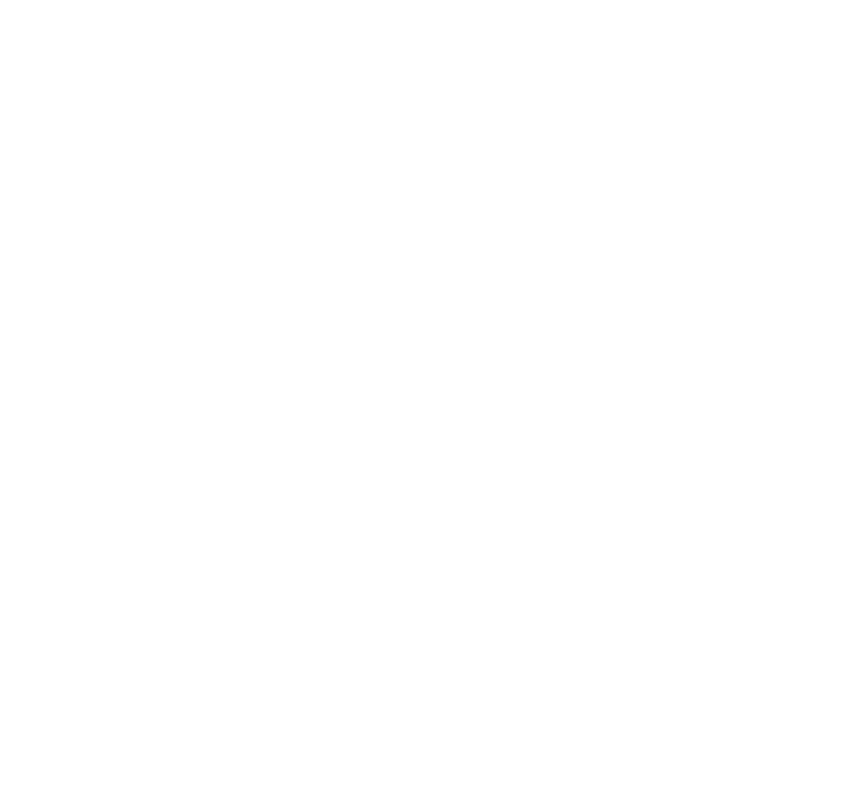
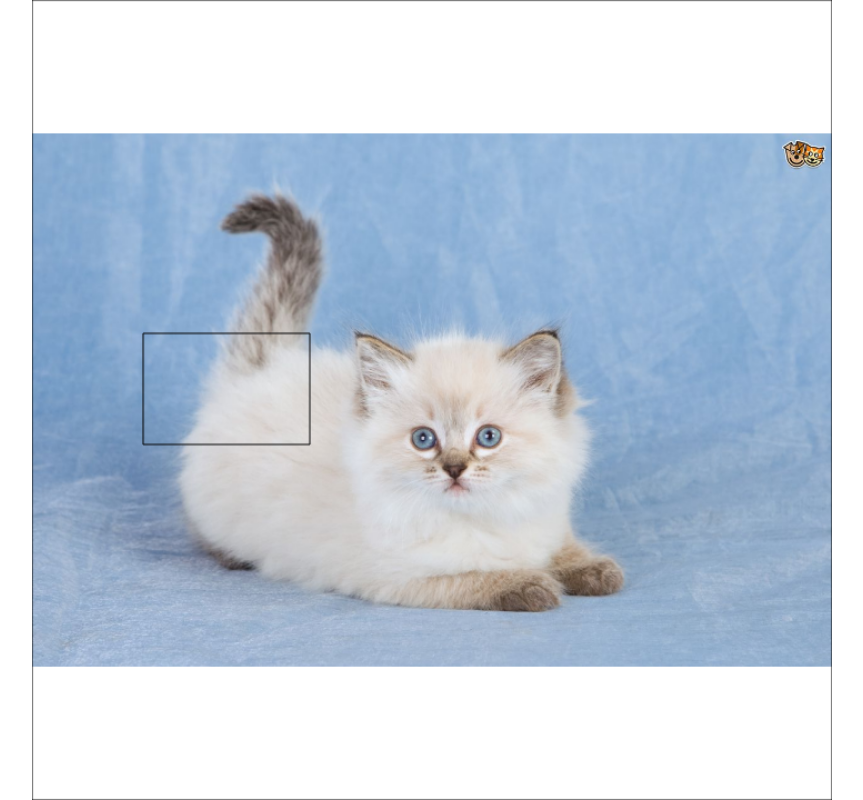
Before and after one commit to twally3/ProjectDreamscape, a website: page public/index.html in a window 1280 px wide. Shown: the whole page, without its empty margins (208-1071 px from the left). Drawn offline with Linux system fonts and the light colour scheme.

Commit message:
Added basic logic to load an image of Larry and display it on the canvas

```diff
--- a/public/index.html
+++ b/public/index.html
@@ -1,5 +1,6 @@
 <!DOCTYPE html>
 <html lang="en">
+
 <head>
   <meta charset="UTF-8">
   <meta name="viewport" content="width=device-width, initial-scale=1.0">
@@ -8,7 +9,15 @@
 
   <link rel="stylesheet" href="./css/style.css">
 </head>
+
 <body>
+  <!-- <div id="test"> -->
+  <canvas id="screen" width="720" height="720"></canvas>
+  <!-- <canvas id="screen"></canvas> -->
 
+  <!-- </div> -->
+
+  <script src="./js/main.js" type="module"></script>
 </body>
+
 </html>
--- /dev/null
+++ b/public/js/Timer.js
@@ -0,0 +1,33 @@
+export default class Timer {
+  constructor(deltaTime = 1/60) {
+    let accumulatedTime = 0;
+    let lastTime = 0;
+
+    this.updateProxy = time => {
+      accumulatedTime += (time - lastTime) / 1000;
+
+      if (accumulatedTime > 1) accumulatedTime = 1;
+
+      while (accumulatedTime > deltaTime) {
+        this.update(deltaTime);
+        accumulatedTime -= deltaTime;
+      }
+
+      this.enqueue()
+
+      lastTime = time;
+    }
+  }
+
+  enqueue() {
+    requestAnimationFrame(this.updateProxy);
+  }
+
+  update(deltaTime) {
+    throw new Error('Update method not implimented');
+  }
+
+  start() {
+    this.enqueue();
+  }
+}
--- /dev/null
+++ b/public/js/main.js
@@ -0,0 +1,54 @@
+import Timer from "./Timer.js";
+
+(async function main(canvas) {
+  const context = canvas.getContext('2d');
+
+  const img = await loadImage('/img/larry.jpg')
+
+  const imgWidthGTHeight = img.width > img.height;
+
+  const newWidth = imgWidthGTHeight ? canvas.width : (img.width * canvas.height) / img.height;
+  const newHeight = imgWidthGTHeight ? (img.height * canvas.width) / img.width : canvas.height;
+  const newX = (canvas.width - newWidth) / 2;
+  const newY = (canvas.height - newHeight) / 2;
+
+  const rect = {
+    x: 100,
+    y: 300
+  }
+
+  const timer = new Timer();
+  timer.update = function update(deltaTime) {
+    context.clearRect(0, 0, canvas.width, canvas.height);
+    context.drawImage(img, newX, newY, newWidth, newHeight);
+
+    // Outline for debugging
+    context.beginPath()
+    context.strokeStyle = '#000';
+    context.rect(0, 0, canvas.width, canvas.height);
+    context.stroke();
+    context.closePath();
+
+
+    context.beginPath()
+    context.fillStyle = '#fff'
+    context.rect(rect.x, rect.y, 150, 100);
+    context.stroke();
+    context.closePath();
+
+    // rect.x += 1 * deltaTime * 20
+    // rect.y += 1 * deltaTime * 20
+  }
+  timer.start();
+
+})(document.getElementById('screen'));
+
+function loadImage(url) {
+  return new Promise(resolve => {
+    const image = new Image();
+    image.addEventListener('load', _ => {
+      resolve(image);
+    });
+    image.src = url;
+  })
+}
--- a/public/sass/style.sass
+++ b/public/sass/style.sass
@@ -1,2 +1,20 @@
 body
   font-family: sans-serif
+  margin: 0
+
+#screen
+  height: 100vh
+  width: 100vw
+  display: block
+  margin: auto
+  // image-rendering: pixelated
+  object-fit: contain
+
+#test
+  border: 1px solid black
+  margin: auto
+  height: 100vh
+  padding: 10px
+  resize: both;
+  overflow: auto;
+  box-sizing: border-box
```
Also changed, not shown: public/css/style.css, public/img/larry.jpg (added), public/img/larry2.jpg (added), public/img/larry3.jpg (added), 1 other file.
